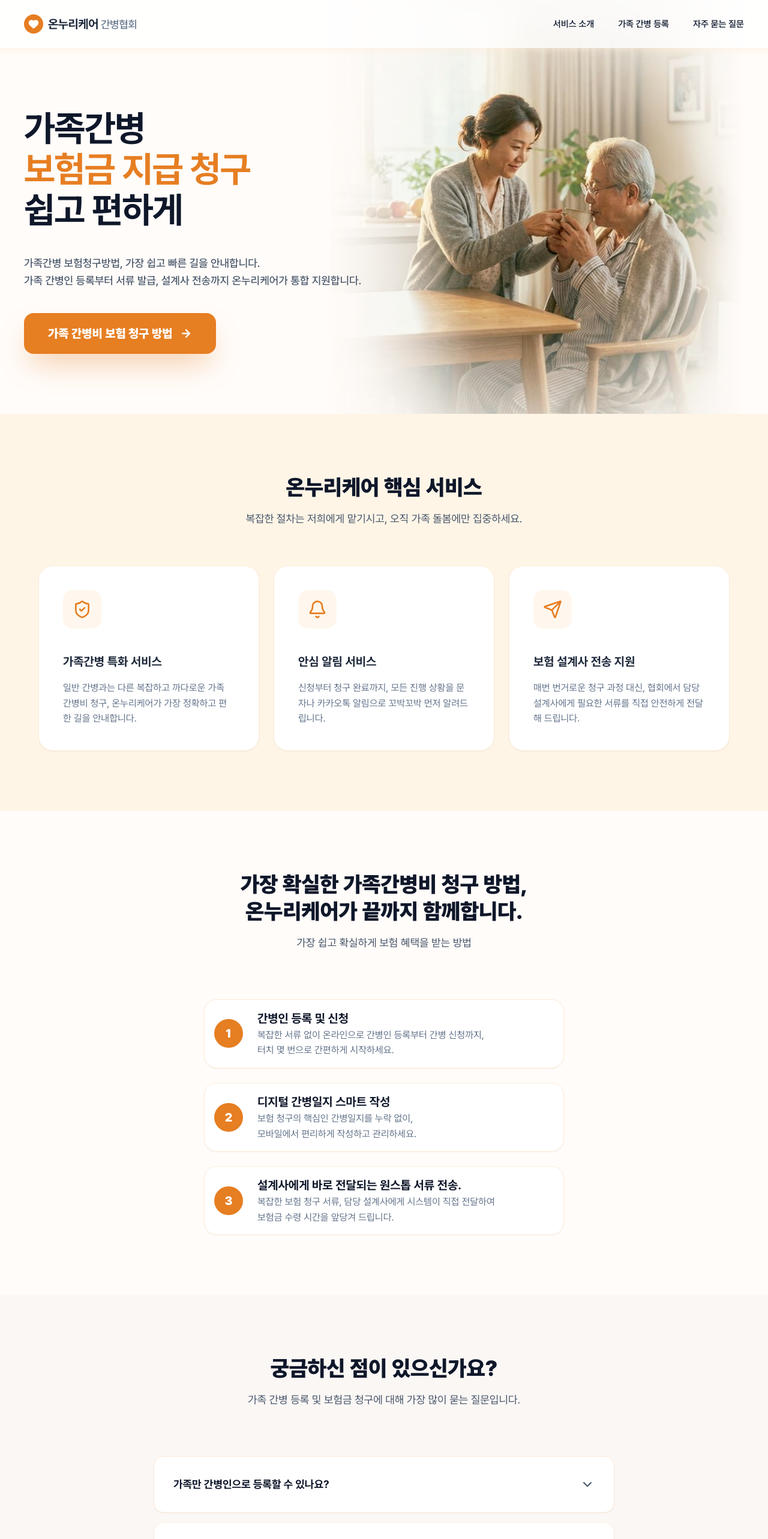
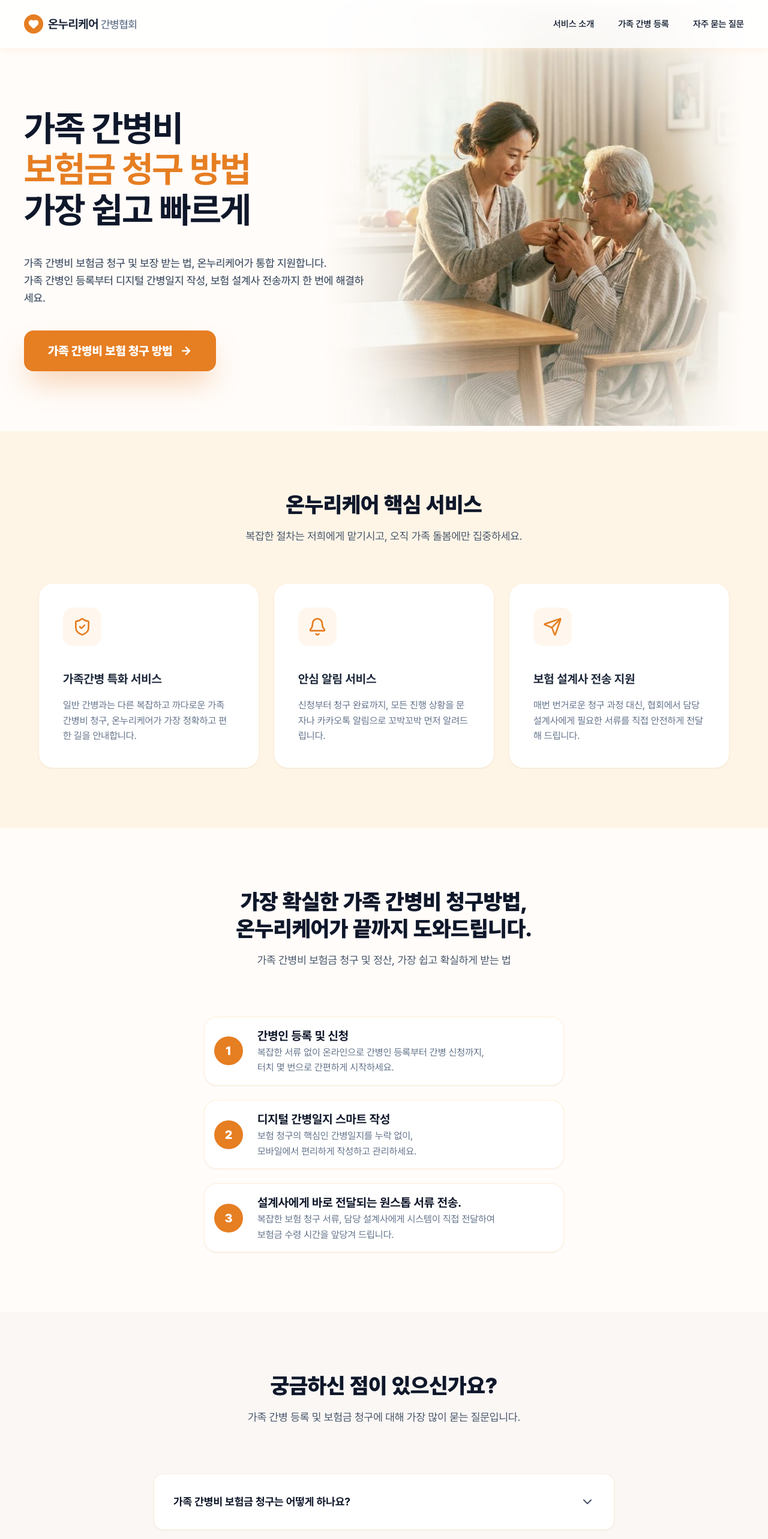
Before and after one commit to juj5835/marketing-onnuri, a Next.js app: page / in a window 1280 px wide. Shown: the top 2566 px of the page at 60% size. Built offline with nearby package versions, Linux system fonts and the light colour scheme.

Commit message:
feat: optimize SEO for functional keywords (가족 간병비 보험금 청구)

```diff
--- a/src/app/layout.tsx
+++ b/src/app/layout.tsx
@@ -13,8 +13,8 @@ const pretendard = localFont({
 export const metadata: Metadata = {
   metadataBase: new URL("https://onnuri-care.co.kr"),
   title: "온누리케어간병협회 | 가족 간병비 보험금 청구 서비스",
-  description: "가족 간병인 등록부터 보험금 청구 서류 발급, 설계사 전달까지 간편하게 처리하세요. 온누리케어간병협회가 간병비 보험 청구를 도와드립니다.",
-  keywords: "간병비 보험, 가족 간병인, 간병비 청구, 간병인 등록, 온누리케어",
+  description: "가족 간병인 등록부터 보험금 청구 서류 발급, 설계사 전달까지 간편하게 처리하세요. 온누리케어간병협회가 가족 간병비 보험금 청구 및 정산 절차를 도와드립니다.",
+  keywords: "가족 간병비 보험금 청구, 가족 간병비 청구방법, 가족 간병 보장받는법, 간병비 보험, 가족 간병인, 간병인 등록, 온누리케어",
   applicationName: "온누리케어간병협회",
   alternates: {
     canonical: "/",
@@ -57,6 +57,22 @@ export default function RootLayout({
     >
       <body className="min-h-full flex flex-col selection:bg-primary/20 selection:text-primary">
         {children}
+        <script
+          type="application/ld+json"
+          dangerouslySetInnerHTML={{
+            __html: JSON.stringify({
+              "@context": "https://schema.org",
+              "@type": "WebSite",
+              "name": "온누리케어간병협회",
+              "url": "https://onnuri-care.co.kr",
+              "potentialAction": {
+                "@type": "SearchAction",
+                "target": "https://onnuri-care.co.kr/?s={search_term_string}",
+                "query-input": "required name=search_term_string"
+              }
+            })
+          }}
+        />
         <GoogleAnalytics gaId="G-G5J5E7XWX9" />
       </body>
     </html>
--- a/src/app/page.tsx
+++ b/src/app/page.tsx
@@ -1,8 +1,14 @@
+import type { Metadata } from "next";
 import Hero from "@/components/Hero";
 import Features from "@/components/Features";
 import Workflow from "@/components/Workflow";
 import FAQ from "@/components/FAQ";
 import { Heart } from "lucide-react";
+
+export const metadata: Metadata = {
+  title: "가족 간병비 보험금 청구 | 쉽고 빠른 온누리케어간병협회",
+  description: "가족 간병비 보험금 청구방법, 더 이상 고민하지 마세요. 온누리케어가 가족 간병인 등록부터 보험 보장 받는 법까지 원스톱으로 지원합니다.",
+};
 
 export default function Home() {
   return (
@@ -91,6 +97,33 @@ export default function Home() {
           </div>
         </div>
       </footer>
+      <script
+        type="application/ld+json"
+        dangerouslySetInnerHTML={{
+          __html: JSON.stringify({
+            "@context": "https://schema.org",
+            "@type": "FAQPage",
+            "mainEntity": [
+              {
+                "@type": "Question",
+                "name": "가족 간병비 보험금 청구는 어떻게 하나요?",
+                "acceptedAnswer": {
+                  "@type": "Answer",
+                  "text": "온누리케어에서 가족 간병인 등록부터 간병일지 작성, 서류 전송까지 한 번에 처리하실 수 있습니다. 전문 간병인 없이 가족이 직접 간병한 경우에도 보험금 청구가 가능하도록 도와드립니다."
+                }
+              },
+              {
+                "@type": "Question",
+                "name": "가족만 간병인으로 등록할 수 있나요?",
+                "acceptedAnswer": {
+                  "@type": "Answer",
+                  "text": "아니요. 가족뿐만 아니라 지인도 간병인으로 등록할 수 있습니다. 실제 간병이 이루어졌다면 보험 청구가 가능합니다."
+                }
+              }
+            ]
+          })
+        }}
+      />
     </main>
   );
 }
--- a/src/app/sitemap.ts
+++ b/src/app/sitemap.ts
@@ -8,5 +8,11 @@ export default function sitemap(): MetadataRoute.Sitemap {
       changeFrequency: 'weekly',
       priority: 1,
     },
+    {
+      url: 'https://onnuri-care.co.kr/guide',
+      lastModified: new Date(),
+      changeFrequency: 'weekly',
+      priority: 0.8,
+    },
   ]
 }
--- a/src/components/FAQ.tsx
+++ b/src/components/FAQ.tsx
@@ -6,8 +6,8 @@ import { useState } from "react";
 
 const faqs = [
   {
-    question: "가족만 간병인으로 등록할 수 있나요?",
-    answer: "아니요. 가족뿐만 아니라 지인도 간병인으로 등록할 수 있습니다. 전문 간병인을 고용하지 않더라도 실제 간병이 이루어졌다면 보험 청구가 가능합니다.",
+    question: "가족 간병비 보험금 청구는 어떻게 하나요?",
+    answer: "온누리케어에서 가족 간병인 등록부터 간병일지 스마트 작성, 서류 전송까지 한 번에 처리하실 수 있습니다. 전문 간병인 없이 가족이 직접 간병한 경우에도 보험금 청구가 가능하도록 전 과정을 지원합니다.",
   },
   {
     question: "간병인 확인서는 언제 발급되나요?",
--- a/src/components/Hero.tsx
+++ b/src/components/Hero.tsx
@@ -47,14 +47,14 @@ export default function Hero() {
             >
               {/* Heading */}
               <h1 className="text-[36px] md:text-[60px] font-bold tracking-tight text-text-deep leading-[1.2] md:leading-[68px] mb-[40px]">
-                가족간병 <br /><span className="text-primary">보험금 지급 청구</span> <br />
-                쉽고 편하게
+                가족 간병비 <br /><span className="text-primary">보험금 청구 방법</span> <br />
+                가장 쉽고 빠르게
               </h1>
 
               {/* Subheader */}
               <p className="text-base md:text-lg text-text-body font-medium leading-[1.6] md:leading-[29px] mb-[40px] max-w-xl">
-                가족간병 보험청구방법, 가장 쉽고 빠른 길을 안내합니다. <br className="hidden md:block" />
-                가족 간병인 등록부터 서류 발급, 설계사 전송까지 온누리케어가 통합 지원합니다.
+                가족 간병비 보험금 청구 및 보장 받는 법, 온누리케어가 통합 지원합니다. <br className="hidden md:block" />
+                가족 간병인 등록부터 디지털 간병일지 작성, 보험 설계사 전송까지 한 번에 해결하세요.
               </p>
 
               {/* CTA Button */}
--- a/src/components/Workflow.tsx
+++ b/src/components/Workflow.tsx
@@ -26,11 +26,11 @@ export default function Workflow() {
       <div className="max-w-6xl mx-auto">
         <div className="text-center space-y-4 mb-[80px]">
           <h2 className="text-3xl md:text-[36px] font-black text-text-deep leading-tight">
-            가장 확실한 가족간병비 청구 방법, <br className="hidden md:block" />
-            온누리케어가 끝까지 함께합니다.
+            가장 확실한 가족 간병비 청구방법, <br className="hidden md:block" />
+            온누리케어가 끝까지 도와드립니다.
           </h2>
           <p className="text-text-body font-normal text-lg">
-            가장 쉽고 확실하게 보험 혜택을 받는 방법
+            가족 간병비 보험금 청구 및 정산, 가장 쉽고 확실하게 받는 법
           </p>
         </div>
 
```
